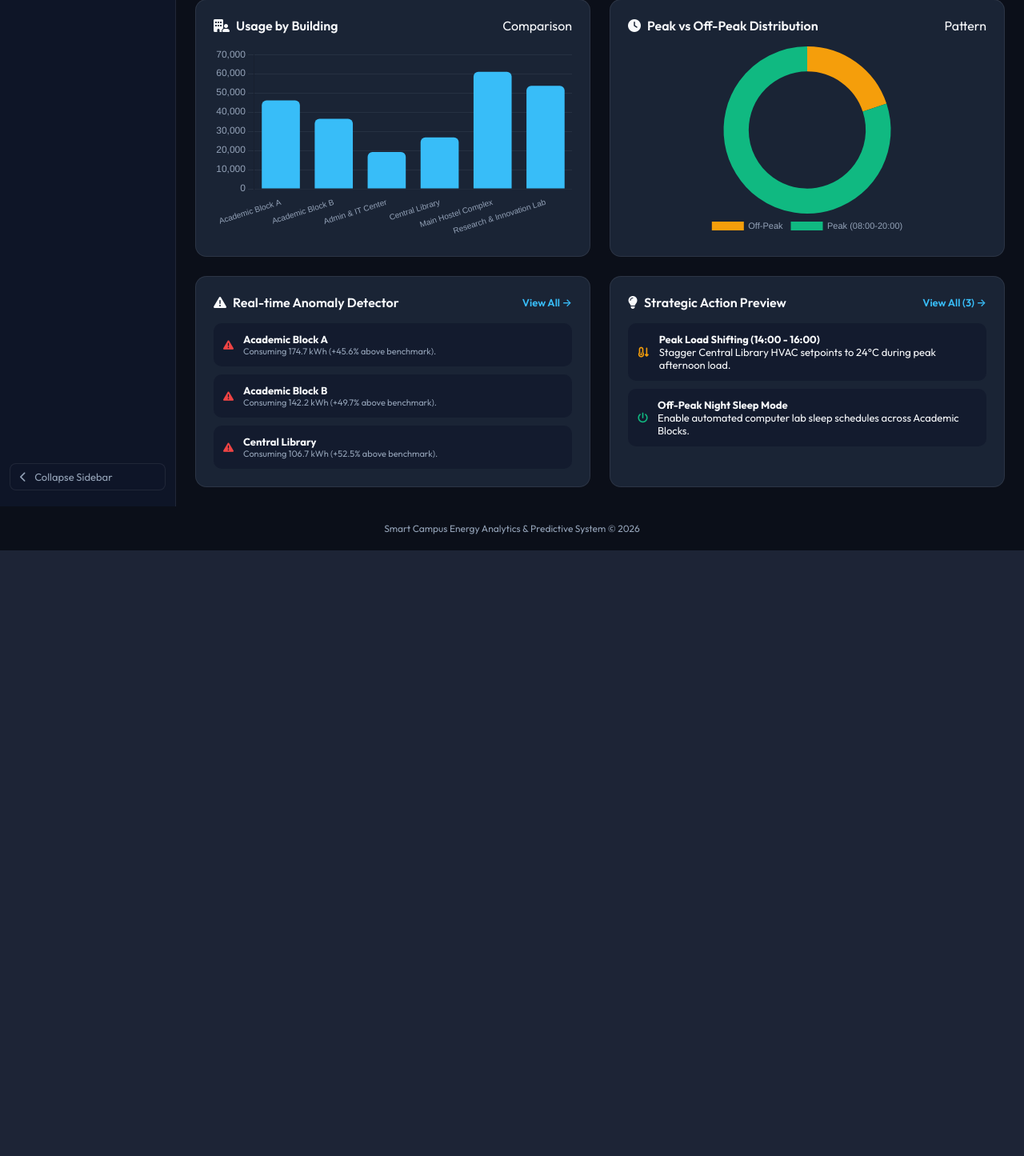
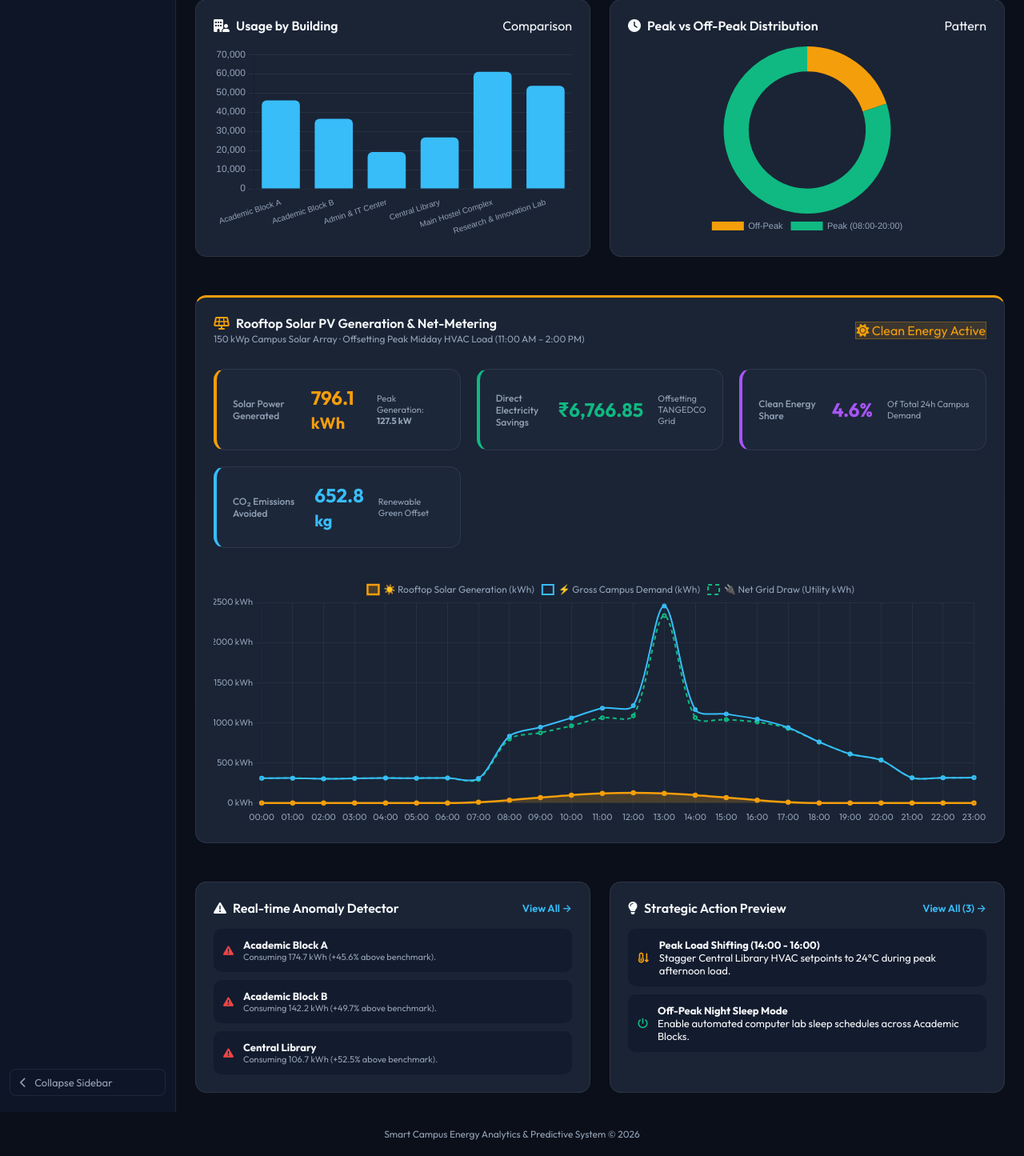
Before and after one commit to Hemalasree/smart-campus-energy-analytics, a Flask app: page / in a window 1280 px wide. Shown: the part 826-2271 px from the top of the page at 80% size. Before the commit the page ends 1514 px from the top, so only its background shows below. Run offline with Flask 3, Linux system fonts and the light colour scheme; a user stored in the database is signed in; data comes from the database, SQL or seed files in the repository; both versions use the stored data as it was after the commit; data that the repository does not hold is empty.

Commit message:
Add Rooftop Solar PV Generation, Net-Metering, and Clean Energy Offset analytics

```diff
--- a/app.py
+++ b/app.py
@@ -589,6 +589,49 @@ def get_dashboard_data():
         idx = peak_hours_df.groupby('building_name')['consumption_kwh'].idxmax()
         building_peaks = peak_hours_df.loc[idx].to_dict(orient='records')
 
+        # --- Rooftop Solar PV Generation & Net-Metering Model ---
+        # 150 kWp Installed Solar Array with realistic solar bell irradiance curve
+        solar_capacity_kw = 150.0
+        hourly_solar = []
+        hourly_net_grid = []
+
+        for lbl, actual in zip(actual_labels, actual_values):
+            try:
+                h = int(lbl.split(':')[0])
+            except Exception:
+                h = 12
+            if 6 <= h <= 18:
+                # Solar bell curve peaking at midday (11:00 - 14:00) with 85% PR
+                sun_angle = (h - 6) / 12.0 * np.pi
+                solar_gen = solar_capacity_kw * (np.sin(sun_angle) ** 1.8) * 0.85
+                solar_gen = max(0.0, round(float(solar_gen), 1))
+            else:
+                solar_gen = 0.0
+
+            hourly_solar.append(solar_gen)
+            net_draw = max(0.0, round(actual - solar_gen, 1))
+            hourly_net_grid.append(net_draw)
+
+        total_solar_kwh = round(float(sum(hourly_solar)), 1)
+        solar_savings_inr = round(float(total_solar_kwh * tariff_rate), 2)
+        solar_co2_kg = round(float(total_solar_kwh * co2_factor), 1)
+        gross_24h_demand = sum(actual_values) if sum(actual_values) > 0 else 1.0
+        clean_energy_share = round(min(100.0, (total_solar_kwh / gross_24h_demand) * 100), 1)
+        peak_solar_kw = round(float(max(hourly_solar)), 1) if hourly_solar else 0.0
+
+        solar_analytics = {
+            'installed_capacity_kw': solar_capacity_kw,
+            'total_generated_kwh': total_solar_kwh,
+            'cost_savings_inr': solar_savings_inr,
+            'co2_offset_kg': solar_co2_kg,
+            'clean_energy_share': clean_energy_share,
+            'peak_generation_kw': peak_solar_kw,
+            'hourly_labels': actual_labels,
+            'hourly_solar': hourly_solar,
+            'hourly_gross': actual_values,
+            'hourly_net_grid': hourly_net_grid
+        }
+
         return jsonify({
             'metrics': {
                 'total_kwh': total_kwh,
@@ -600,6 +643,7 @@ def get_dashboard_data():
                 'sustainability_score': 88,
                 'tariff_rate': tariff_rate
             },
+            'solar': solar_analytics,
             'combined_trend': {
                 'labels': combined_labels,
                 'actuals': combined_actuals,
--- a/static/css/style.css
+++ b/static/css/style.css
@@ -501,6 +501,10 @@ body {
     text-decoration: underline;
 }
 
+.solar-card {
+    border-top: 3px solid #F59E0B;
+}
+
 .divider { text-align: center; color: var(--text-muted); font-size: 11px; margin: 10px 0; }
 .google-auth-container { display: flex; justify-content: center; }
 .footer { text-align: center; color: var(--text-muted); font-size: 12px; padding: 20px 0; }
--- a/static/js/main.js
+++ b/static/js/main.js
@@ -8,6 +8,7 @@ let buildingChart = null;
 let peakChart = null;
 let analyticsBuildingChart = null;
 let analyticsPeakChart = null;
+let solarOffsetChart = null;
 
 document.addEventListener('DOMContentLoaded', () => {
     initTheme();
@@ -116,6 +117,7 @@ async function fetchDashboardData() {
 
         if (response.ok) {
             updateKPICards(data.metrics);
+            if (data.solar) updateSolarUI(data.solar);
             renderCombinedTrendChart(data.combined_trend);
             renderBuildingChart(data.building_breakdown);
             renderPeakChart(data.peak_distribution);
@@ -253,6 +255,121 @@ function renderPeakChart(peakData) {
                 legend: { position: 'bottom', labels: { color: textColor, font: { size: 11 } } }
             },
             cutout: '70%'
+        }
+    });
+}
+
+// --- Rooftop Solar PV & Net-Metering Offset Visualization ---
+function updateSolarUI(solar) {
+    const elGen = document.getElementById('solar-metric-gen');
+    const elPeak = document.getElementById('solar-metric-peak');
+    const elSavings = document.getElementById('solar-metric-savings');
+    const elShare = document.getElementById('solar-metric-share');
+    const elCo2 = document.getElementById('solar-metric-co2');
+
+    if (elGen) elGen.innerHTML = `${solar.total_generated_kwh.toLocaleString()} <small>kWh</small>`;
+    if (elPeak) elPeak.innerText = `${solar.peak_generation_kw} kW`;
+    if (elSavings) elSavings.innerText = `₹${solar.cost_savings_inr.toLocaleString()}`;
+    if (elShare) elShare.innerText = `${solar.clean_energy_share}%`;
+    if (elCo2) elCo2.innerHTML = `${solar.co2_offset_kg.toLocaleString()} <small>kg</small>`;
+
+    renderSolarChart(solar);
+}
+
+function renderSolarChart(solar) {
+    const el = document.getElementById('solarOffsetChart');
+    if (!el) return;
+    const ctx = el.getContext('2d');
+
+    if (solarOffsetChart) solarOffsetChart.destroy();
+
+    const isLight = document.documentElement.getAttribute('data-theme') === 'light';
+    const gridColor = isLight ? 'rgba(0, 0, 0, 0.06)' : 'rgba(255, 255, 255, 0.05)';
+    const textColor = isLight ? '#64748B' : '#94A3B8';
+
+    solarOffsetChart = new Chart(ctx, {
+        type: 'line',
+        data: {
+            labels: solar.hourly_labels,
+            datasets: [
+                {
+                    label: '☀️ Rooftop Solar Generation (kWh)',
+                    data: solar.hourly_solar,
+                    borderColor: '#F59E0B',
+                    backgroundColor: 'rgba(245, 158, 11, 0.22)',
+                    fill: true,
+                    tension: 0.4,
+                    borderWidth: 2.5,
+                    pointRadius: 2,
+                    pointHoverRadius: 5
+                },
+                {
+                    label: '⚡ Gross Campus Demand (kWh)',
+                    data: solar.hourly_gross,
+                    borderColor: '#38BDF8',
+                    backgroundColor: 'transparent',
+                    fill: false,
+                    tension: 0.3,
+                    borderWidth: 2,
+                    pointRadius: 2,
+                    pointHoverRadius: 5
+                },
+                {
+                    label: '🔌 Net Grid Draw (Utility kWh)',
+                    data: solar.hourly_net_grid,
+                    borderColor: '#10B981',
+                    borderDash: [5, 4],
+                    backgroundColor: 'transparent',
+                    fill: false,
+                    tension: 0.3,
+                    borderWidth: 2,
+                    pointRadius: 2,
+                    pointHoverRadius: 5
+                }
+            ]
+        },
+        options: {
+            responsive: true,
+            maintainAspectRatio: false,
+            plugins: {
+                legend: {
+                    position: 'top',
+                    labels: { color: textColor, boxWidth: 14, font: { family: 'Outfit', size: 12 } }
+                },
+                tooltip: {
+                    mode: 'index',
+                    intersect: false,
+                    callbacks: {
+                        footer: function(tooltipItems) {
+                            let solarVal = 0;
+                            let grossVal = 0;
+                            tooltipItems.forEach(function(tooltipItem) {
+                                if (tooltipItem.datasetIndex === 0) solarVal = tooltipItem.parsed.y;
+                                if (tooltipItem.datasetIndex === 1) grossVal = tooltipItem.parsed.y;
+                            });
+                            if (grossVal > 0) {
+                                const offsetPct = ((solarVal / grossVal) * 100).toFixed(1);
+                                return `Midday Solar Offset: ${offsetPct}%`;
+                            }
+                            return '';
+                        }
+                    }
+                }
+            },
+            scales: {
+                x: {
+                    grid: { color: gridColor },
+                    ticks: { color: textColor, font: { family: 'Outfit', size: 11 } }
+                },
+                y: {
+                    grid: { color: gridColor },
+                    ticks: {
+                        color: textColor,
+                        font: { family: 'Outfit', size: 11 },
+                        callback: val => `${val} kWh`
+                    }
+                }
+            }
         }
     });
 }
--- a/templates/index.html
+++ b/templates/index.html
@@ -195,6 +195,48 @@
                             <div class="chart-container small">
                                 <canvas id="peakChart"></canvas>
                             </div>
+                        </div>
+                    </div>
+
+                    <!-- Rooftop Solar PV Generation & Net-Metering Section -->
+                    <div class="panel-card solar-card" style="margin-top: 24px; margin-bottom: 24px;">
+                        <div class="card-header">
+                            <div>
+                                <h3><i class="fa-solid fa-solar-panel" style="color: #F59E0B;"></i> Rooftop Solar PV Generation & Net-Metering</h3>
+                                <span class="card-subtitle">150 kWp Campus Solar Array · Offsetting Peak Midday HVAC Load (11:00 AM – 2:00 PM)</span>
+                            </div>
+                            <span class="badge" style="background: rgba(245, 158, 11, 0.15); color: #F59E0B; border: 1px solid rgba(245, 158, 11, 0.3);">
+                                <i class="fa-solid fa-sun"></i> Clean Energy Active
+                            </span>
+                        </div>
+
+                        <!-- Solar KPI Summary Strip -->
+                        <div class="kpi-grid" style="margin-top: 14px; margin-bottom: 20px;">
+                            <div class="kpi-card" style="border-left: 4px solid #F59E0B;">
+                                <span class="kpi-label">Solar Power Generated</span>
+                                <h2 id="solar-metric-gen" style="color: #F59E0B;">-- <small>kWh</small></h2>
+                                <span class="kpi-subtext">Peak Generation: <strong id="solar-metric-peak">-- kW</strong></span>
+                            </div>
+                            <div class="kpi-card" style="border-left: 4px solid var(--success);">
+                                <span class="kpi-label">Direct Electricity Savings</span>
+                                <h2 id="solar-metric-savings" style="color: var(--success);">₹--</h2>
+                                <span class="kpi-subtext">Offsetting TANGEDCO Grid</span>
+                            </div>
+                            <div class="kpi-card" style="border-left: 4px solid var(--purple);">
+                                <span class="kpi-label">Clean Energy Share</span>
+                                <h2 id="solar-metric-share" style="color: var(--purple);">--%</h2>
+                                <span class="kpi-subtext">Of Total 24h Campus Demand</span>
+                            </div>
+                            <div class="kpi-card" style="border-left: 4px solid var(--primary);">
+                                <span class="kpi-label">CO₂ Emissions Avoided</span>
+                                <h2 id="solar-metric-co2" style="color: var(--primary);">-- <small>kg</small></h2>
+                                <span class="kpi-subtext">Renewable Green Offset</span>
+                            </div>
+                        </div>
+
+                        <!-- Solar vs Gross Demand Chart -->
+                        <div class="chart-container large" style="height: 310px;">
+                            <canvas id="solarOffsetChart"></canvas>
                         </div>
                     </div>
 
```
Also changed, not shown: campus_energy.db.
